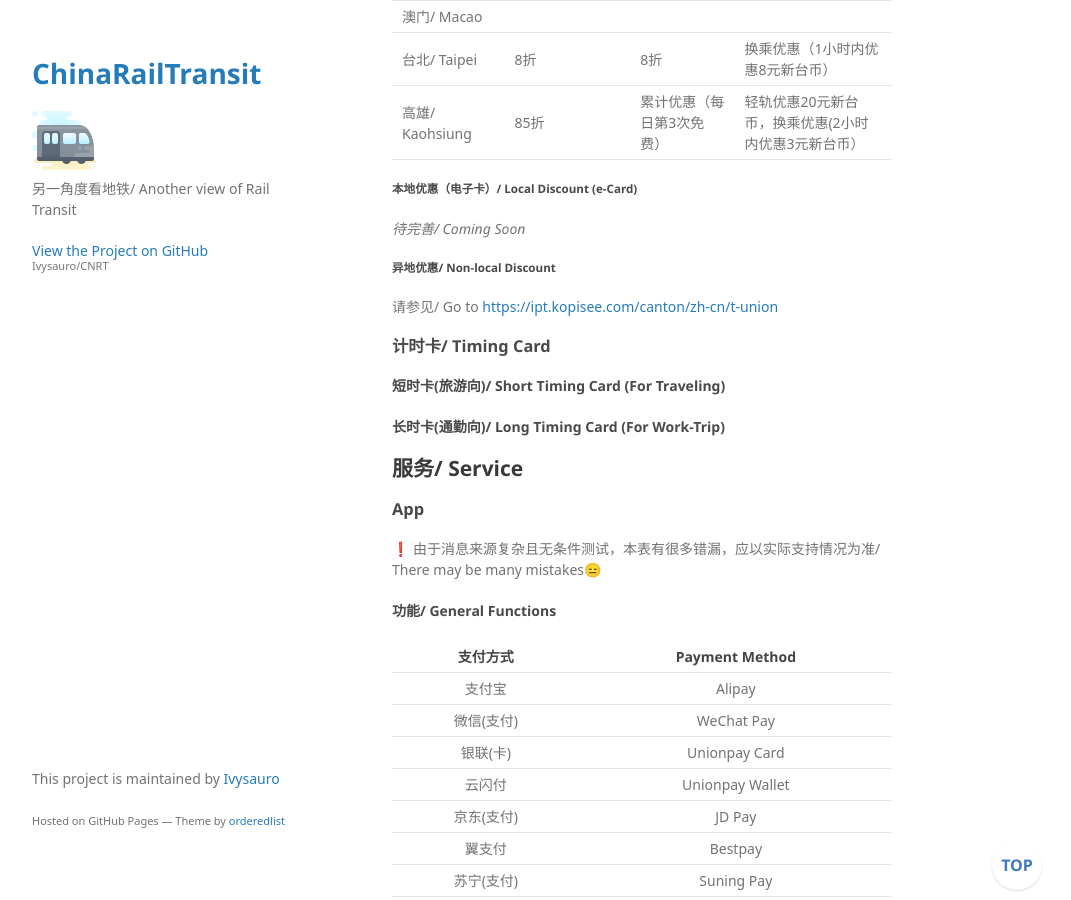
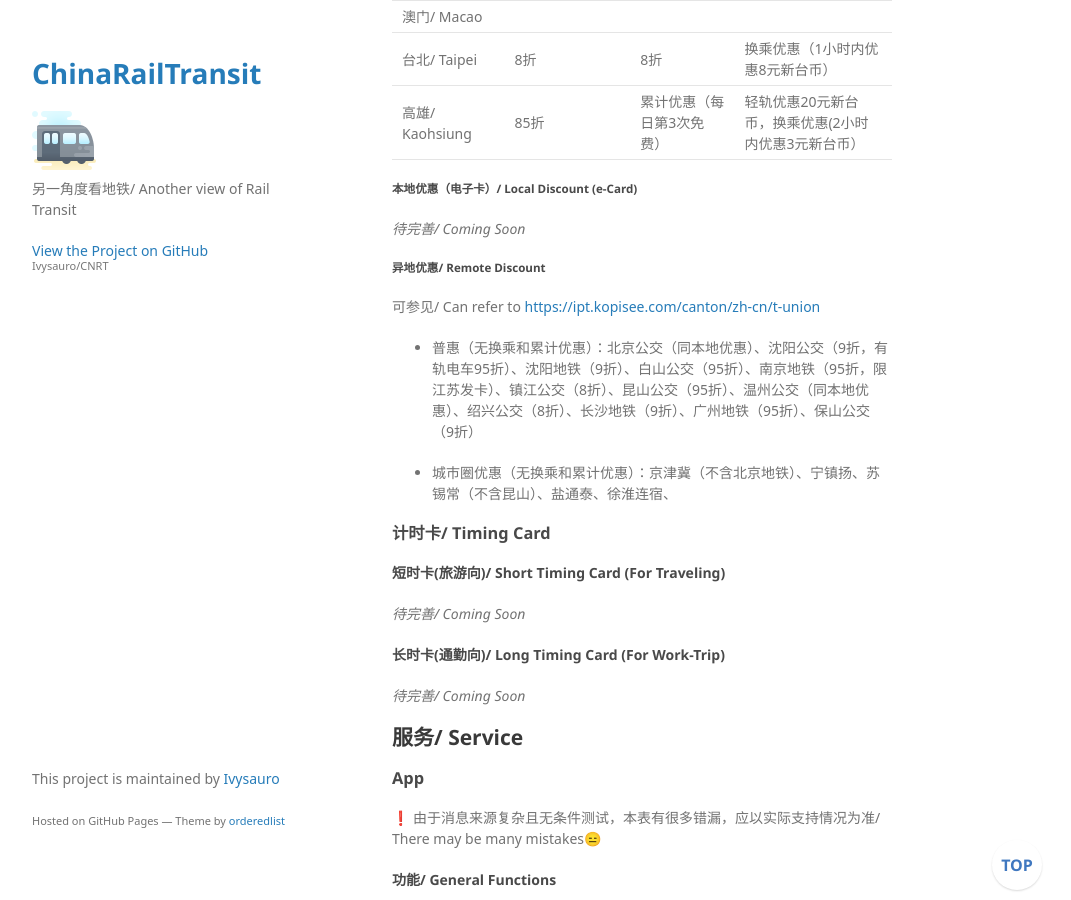
Before and after one commit to Ivysauro/CNRT, a Jekyll site: the page built from data/General Operations.md, in a window 1280 px wide and 900 px high, scrolled down 4058 px. Shown: the whole window, without its empty margins (178-1249 px from the left). Built offline with Jekyll 4.4.1, drawn with Linux system fonts in a browser that asks for light colours; some web fonts are replaced; our own code applies the rules of GitHub Pages for plain Markdown files; a script that is not in the unit is left out; some of the changed text lies outside the part shown.

Commit message:
🍊更新异地优惠数据

```diff
--- a/data/General Operations.md
+++ b/data/General Operations.md
@@ -106,15 +106,23 @@
 
 *待完善/ Coming Soon*
 
-##### 异地优惠/ Non-local Discount
+##### 异地优惠/ Remote Discount
 
-请参见/ Go to <https://ipt.kopisee.com/canton/zh-cn/t-union>
+可参见/ Can refer to <https://ipt.kopisee.com/canton/zh-cn/t-union>
+
+- 普惠（无换乘和累计优惠）：北京公交（同本地优惠）、沈阳公交（9折，有轨电车95折）、沈阳地铁（9折）、白山公交（95折）、南京地铁（95折，限江苏发卡）、镇江公交（8折）、昆山公交（95折）、温州公交（同本地优惠）、绍兴公交（8折）、长沙地铁（9折）、广州地铁（95折）、保山公交（9折）
+
+- 城市圈优惠（无换乘和累计优惠）：京津冀（不含北京地铁）、宁镇扬、苏锡常（不含昆山）、盐通泰、徐淮连宿、
 
 ### 计时卡/ Timing Card
 
 #### 短时卡(旅游向)/ Short Timing Card (For Traveling)
 
+*待完善/ Coming Soon*
+
 #### 长时卡(通勤向)/ Long Timing Card (For Work-Trip)
+
+*待完善/ Coming Soon*
 
 ## 服务/ Service
 
@@ -260,6 +268,7 @@
 - <https://zhuanlan.zhihu.com/p/77777893>
 - <https://zhuanlan.zhihu.com/p/83168651>
 - <http://www.mpaypass.com.cn/news/201909/03110411.html>
+- <https://www.mpaypass.com.cn/news/202004/14104750.html>
 - <https://www.sohu.com/a/304317635_313745>
 
 ---
```
